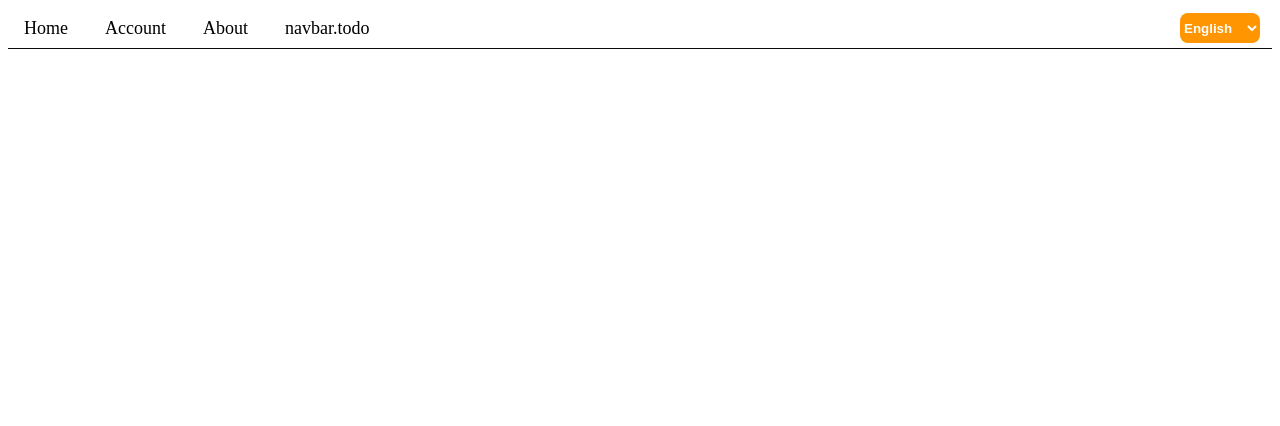
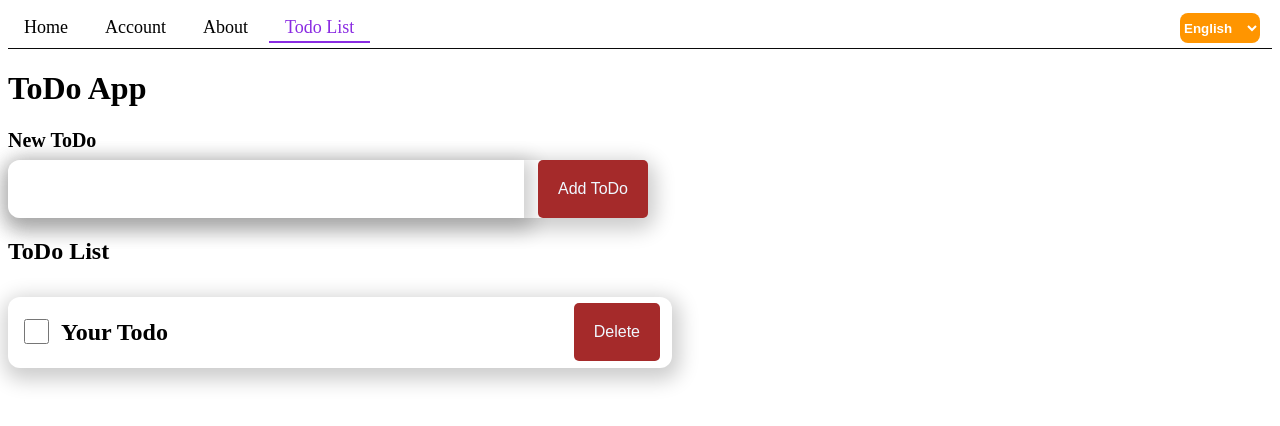
Before and after one commit to buonpheeaktra168/mcnc-assignment-vue, a Vue app: page /todo in a window 1280 px wide. Shown: the top 426 px of the page. Built offline with nearby package versions, Linux system fonts and the light colour scheme.

Commit message:
Create todo list successfully

```diff
--- a/src/App.vue
+++ b/src/App.vue
@@ -1,6 +1,9 @@
 <script setup>
-import {  RouterView } from 'vue-router'
-import NavigationBar from './components/NavigationBar.vue';
+import { defineAsyncComponent } from 'vue';
+import { RouterView } from 'vue-router'
+const NavigationBar = defineAsyncComponent(
+  () => import('./components/NavigationBar.vue')
+)
 </script>
 
 <template>
@@ -10,7 +13,7 @@ import NavigationBar from './components/NavigationBar.vue';
 
 <style>
 button {
-    padding: 20px 40px;
+padding: 20px;
   border: none;
   font-size: 16px;
   background-color: brown;
--- /dev/null
+++ b/src/components/LoadingSpinner.vue
@@ -0,0 +1,19 @@
+<template>
+    <transition name="modal-animation">
+        <div class="modal">
+            <transition name="modal-animation-inner">
+                <div class="modal-inner">
+                    <h1 v-if="props.title">{{ title }}</h1>
+                </div>
+            </transition>
+        </div>
+    </transition>
+</template>
+
+<script setup>
+import { defineProps } from 'vue';
+const props = defineProps({
+    title: String,
+    icon: String,
+})
+</script>
--- /dev/null
+++ b/src/components/TodoCard.vue
@@ -0,0 +1,57 @@
+<template>
+    <div class="todo-card">
+        <div class="todo-text">
+            <label><input type="checkbox" class="radio-button"></label>
+            <h2 v-if="props.numList">{{ props.numList }}</h2>
+            <h2>{{ props.title }}</h2>
+        </div>
+        <button @click="removeTodoCard">{{ props.remove }}</button>
+    </div>
+</template>
+
+<script setup>
+import { defineProps } from 'vue';
+const props = defineProps({
+    numList: Number,
+    title: String,
+    remove: String,
+    value: Boolean
+})
+
+const emits = defineEmits(["isRemoveTodo", "isCheck"])
+function removeTodoCard() {
+    emits("isRemoveTodo");
+}
+
+function onCheck() {
+    emits("isCheck")
+}
+</script>
+
+<style>
+.todo-card {
+    display: flex;
+    max-width: 640px;
+    width: 80%;
+    box-shadow: 2px 6px 20px 6px rgba(0, 0, 0, 0.2);
+    background-color: #ffff;
+    border-radius: 12px;
+    justify-content: space-between;
+    align-items: center;
+    flex-direction: row;
+    padding: 2px 12px 2px 12px;
+    margin-top: 12px;
+}
+
+.todo-text {
+    display: flex;
+    flex-direction: row;
+    align-items: center;
+}
+
+.radio-button {
+    width: 25px;
+    height: 25px;
+    margin-right: 12px;
+}
+</style>
--- a/src/i18n/en.json
+++ b/src/i18n/en.json
@@ -3,6 +3,7 @@
         "home": "Home",
         "about": "About",
         "account": "Account",
+        "todo": "Todo List",
         "button": {
             "khmer": "ភាសាខ្មែរ",
             "english": "English"
--- a/src/i18n/km.json
+++ b/src/i18n/km.json
@@ -3,6 +3,7 @@
         "home": "ទំព័រដើម",
         "about": "អំពី",
         "account": "គណនី",
+        "todo": "ធ្វើ",
         "button": {
             "khmer": "ភាសាខ្មែរ",
             "english": "English"
--- a/src/router/index.js
+++ b/src/router/index.js
@@ -21,6 +21,11 @@ const router = createRouter({
       path: '/account',
       name: 'acount',
       component: () => import('../views/AccountView.vue')
+    },
+    {
+      path: '/todo',
+      name: 'todo',
+      component: () => import('../views/todoListView.vue')
     }
   ]
 })
--- /dev/null
+++ b/src/views/TodoListView.vue
@@ -0,0 +1,99 @@
+<template>
+    <div class="todo-list-container">
+        <h1>ToDo App</h1>
+        <label>New ToDo </label>
+        <form @submit.prevent="addTodo()" class="input-todo">
+
+            <input v-model="newTodo" name="newTodo" autocomplete="off" class="todo-input">
+            <button>Add ToDo</button>
+        </form>
+        <h2>ToDo List</h2>
+        <div>
+            <div v-for="(todo, index) in todos" :key="index">
+                <TodoCard :isCheck="isCheck" :title="todo.content" remove="Delete" @isRemoveTodo="removeTodo(index)" />
+            </div>
+        </div>
+        <h4 v-if="todos.length < 0">Empty list.</h4>
+    </div>
+
+
+</template>
+
+<script setup>
+import { ref } from 'vue';
+import TodoCard from '../components/TodoCard.vue';
+
+
+const newTodo = ref('')
+const defaultData = [{
+    done: false,
+    content: "Your Todo"
+}]
+const todosData = JSON.parse(localStorage.getItem('todos')) || defaultData;
+const todos = ref(todosData)
+console.log("Number", todos.content)
+const addTodo = () => {
+    if (newTodo.value) {
+        todos.value.push({
+            done: false,
+            content: newTodo.value
+        })
+        newTodo.value = '';
+    }
+    saveData();
+}
+
+function removeTodo(index) {
+    todos.value.splice(index, 1);
+    saveData();
+}
+
+function saveData() {
+    const storageData = JSON.stringify(todos.value);
+    localStorage.setItem('todos', storageData);
+}
+
+
+</script>
+
+<style>
+.todo-list-container {
+    display: flex;
+    justify-content: center;
+    flex-direction: column;
+}
+
+.form-todo {
+    display: flex;
+    flex-direction: row;
+}
+
+.input-todo {
+    display: flex;
+    max-width: 640px;
+    width: 80%;
+    box-shadow: 2px 6px 20px 6px rgba(0, 0, 0, 0.2);
+    background-color: #ffff;
+    border-radius: 12px;
+    border: 0;
+    font-size: 30px;
+    justify-content: space-between;
+    margin-top: 8px;
+}
+
+.todo-input {
+    display: flex;
+    max-width: 640px;
+    width: 80%;
+    box-shadow: 2px 6px 20px 6px rgba(0, 0, 0, 0.2);
+    border: 0;
+    font-size: 30px;
+    border-radius: 12px 0 0 12px;
+}
+
+label {
+    font-size: 20px;
+    font-weight: bold;
+
+}
+</style>
```
Also changed, not shown: src/components/FormInputComponent.vue (added, +20 -0 lines), src/components/NavigationBar.vue (indentation only). Lines whose indentation alone changed are shown as unchanged.
